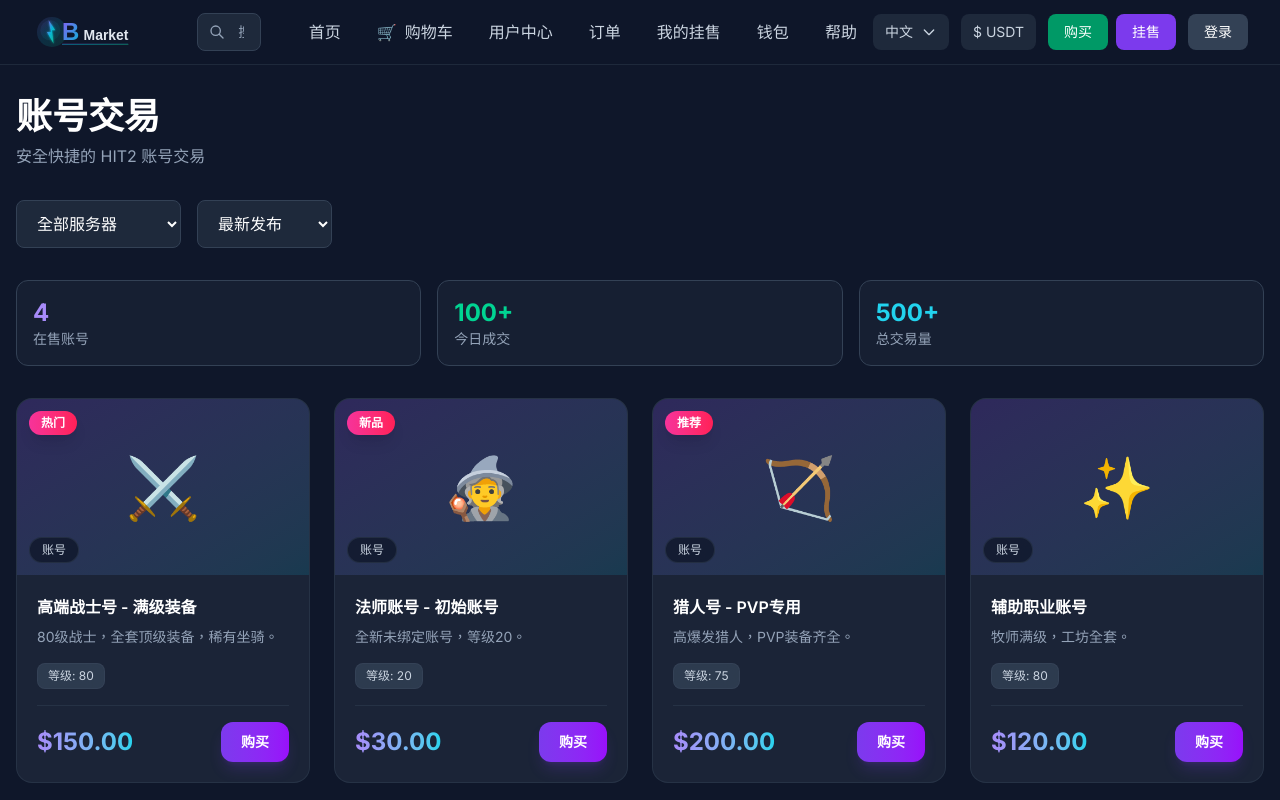
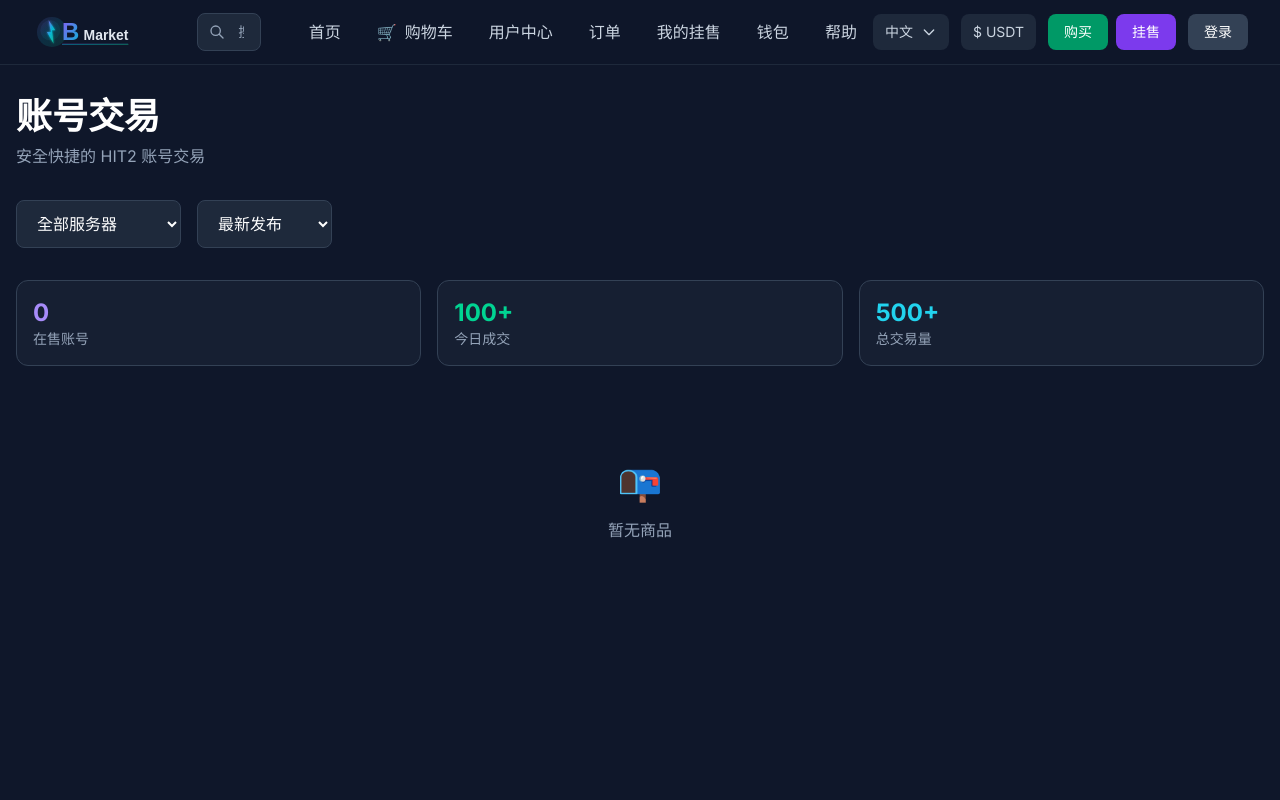
Before and after one commit to bbubb88/bb-market, a Next.js app: page /accounts in a window 1280 px wide. Shown: the top 800 px of the page. Built offline with nearby package versions, Linux system fonts and the light colour scheme.

Commit message:
clean: 删除测试商品，只保留DD373数据

```diff
--- a/src/data/games.ts
+++ b/src/data/games.ts
@@ -123,165 +123,6 @@ export const worlds = [
 
 export const listings: Listing[] = [
   {
-    id: 1,
-    type: 'account',
-    title: '高端战士号 - 满级装备',
-    titleKo: '高端战士 - 레벨 맥스 장비',
-    description: '80级战士，全套顶级装备，稀有坐骑。',
-    descriptionKo: '80레벨 워리어, 풀 최고 장비, 희귀 탈것.',
-    price: 150,
-    images: ['⚔️', '🛡️', '🐴', '💎', '👑', '✨'],
-    badge: '热门',
-    server: 'hugo1',
-    level: 80,
-    seller: 'GameMaster',
-    createdAt: '2026-02-28',
-  },
-  {
-    id: 2,
-    type: 'account',
-    title: '法师账号 - 初始账号',
-    titleKo: '메이지 계정 - 초기 계정',
-    description: '全新未绑定账号，等级20。',
-    descriptionKo: '새로운 언바운드 계정, 레벨 20.',
-    price: 30,
-    images: ['🧙', '📜', '🔮', '✨', '🌟', '💫'],
-    badge: '新品',
-    server: 'kiki1',
-    level: 20,
-    seller: 'NewSeller',
-    createdAt: '2026-02-28',
-  },
-  {
-    id: 3,
-    type: 'account',
-    title: '猎人号 - PVP专用',
-    titleKo: '헌터 계정 - PVP 전용',
-    description: '高爆发猎人，PVP装备齐全。',
-    descriptionKo: '높은 데미지 헌터, PVP 장비 완비.',
-    price: 200,
-    images: ['🏹', '🎯', '⚡', '💀', '🩸', '👹'],
-    badge: '推荐',
-    server: 'adele1',
-    level: 75,
-    seller: 'PVPKing',
-    createdAt: '2026-02-27',
-  },
-  {
-    id: 4,
-    type: 'account',
-    title: '辅助职业账号',
-    titleKo: '서포터 계정',
-    description: '牧师满级，工坊全套。',
-    descriptionKo: '프리스트 레벨 맥스, 워크샵 풀.',
-    price: 120,
-    images: ['✨', '💖', '🩹', '🌈', '⭐', '🙏'],
-    server: 'lina1',
-    level: 80,
-    seller: 'HealerPro',
-    createdAt: '2026-02-27',
-  },
-  {
-    id: 101,
-    type: 'item',
-    title: '稀有武器箱 - 战士',
-    titleKo: '희귀 무기 상자 - 워리어',
-    description: '随机开出SSR级战士武器。',
-    descriptionKo: 'SSR 등급 워리어 무기 랜덤 획득.',
-    price: 25,
-    images: ['📦', '🎁', '⚔️', '🗡️', '💎', '✨'],
-    badge: '限时',
-    server: 'hugo1',
-    seller: 'ItemShop',
-    createdAt: '2026-02-28',
-  },
-  {
-    id: 102,
-    type: 'item',
-    title: '强化石 x100',
-    titleKo: '강화석 x100',
-    description: '装备强化必备材料。',
-    descriptionKo: '장비 강화 필수 재료.',
-    price: 10,
-    images: ['💎', '💎', '💎', '✨', '⚡', '💫'],
-    server: 'all',
-    seller: 'MaterialStore',
-    createdAt: '2026-02-28',
-  },
-  {
-    id: 103,
-    type: 'item',
-    title: '坐骑 - 火焰马',
-    titleKo: '탈것 - 화염말',
-    description: '稀有坐骑火焰马，属性加成15%。',
-    descriptionKo: '희귀 탈것, 스탯 보너스 15%.',
-    price: 80,
-    images: ['🐴', '🔥', '💨', '✨', '🌟', '🦄'],
-    badge: '热门',
-    server: 'adele1',
-    seller: 'MountShop',
-    createdAt: '2026-02-27',
-  },
-  {
-    id: 104,
-    type: 'item',
-    title: '时装礼包',
-    titleKo: '의상礼包',
-    description: '限定时装套装。',
-    descriptionKo: '한정 의상 세트.',
-    price: 45,
-    images: ['👗', '👠', '🎭', '💃', '🕺', '✨'],
-    badge: '新品',
-    server: 'all',
-    seller: 'FashionStore',
-    createdAt: '2026-02-26',
-  },
-  {
-    id: 201,
-    type: 'coin',
-    title: '1000万金币',
-    titleKo: '1000만 골드',
-    description: '原始世界金币，库存充足。',
-    descriptionKo: '原始世界 골드.',
-    price: 50,
-    images: ['💰', '💵', '💳', '🏦', '💎', '✨'],
-    badge: '热门',
-    server: 'hugo1',
-    amount: 10000000,
-    seller: 'GoldTrader',
-    createdAt: '2026-02-28',
-  },
-  {
-    id: 202,
-    type: 'coin',
-    title: '500万金币',
-    titleKo: '500만 골드',
-    description: '原始世界金币，库存充足。',
-    descriptionKo: '原始世界 골드.',
-    price: 25,
-    images: ['💰', '💵', '💳', '🏦', '💎', '✨'],
-    server: 'kiki1',
-    amount: 5000000,
-    seller: 'GoldTrader',
-    createdAt: '2026-02-28',
-  },
-  {
-    id: 203,
-    type: 'coin',
-    title: '100万金币',
-    titleKo: '100만 골드',
-    description: '原始世界金币，性价比高。',
-    descriptionKo: '原始世界 골드.',
-    price: 8,
-    images: ['💰', '💵', '💳', '🏦', '💎', '✨'],
-    badge: '超值',
-    server: 'adele1',
-    amount: 1000000,
-    seller: 'CheapGold',
-    createdAt: '2026-02-27',
-  },
-  // DD373 台服商品 - 基于实际数据
-  {
     id: 204,
     type: 'coin',
     title: '10000钻石 - 台服奇奇1',
```
